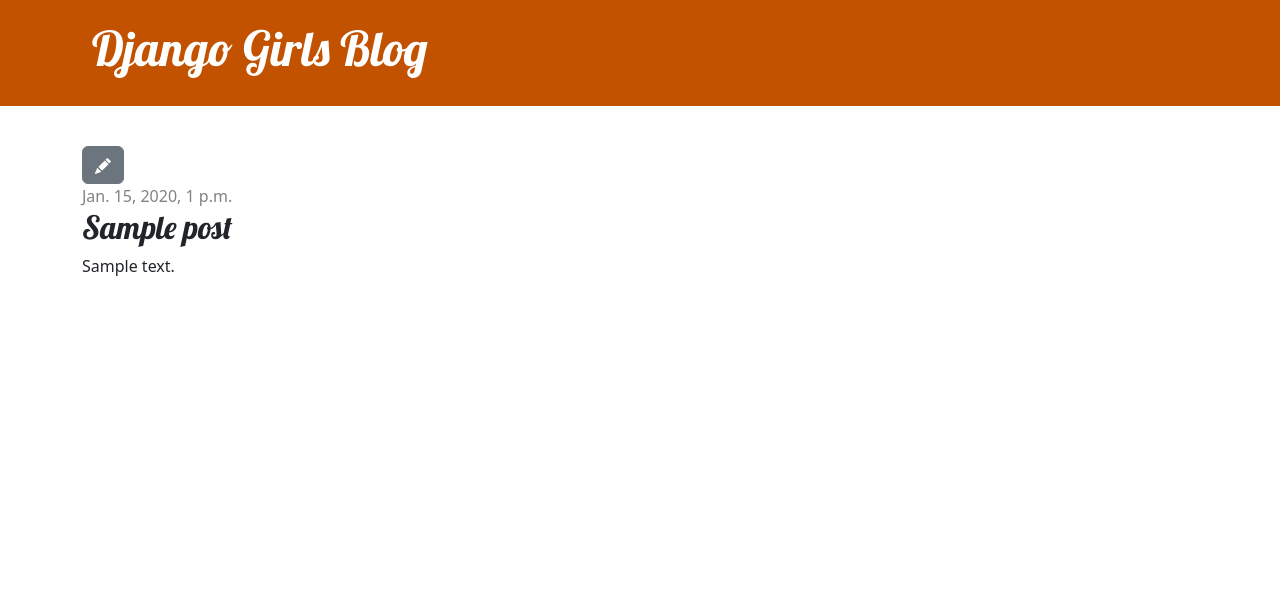
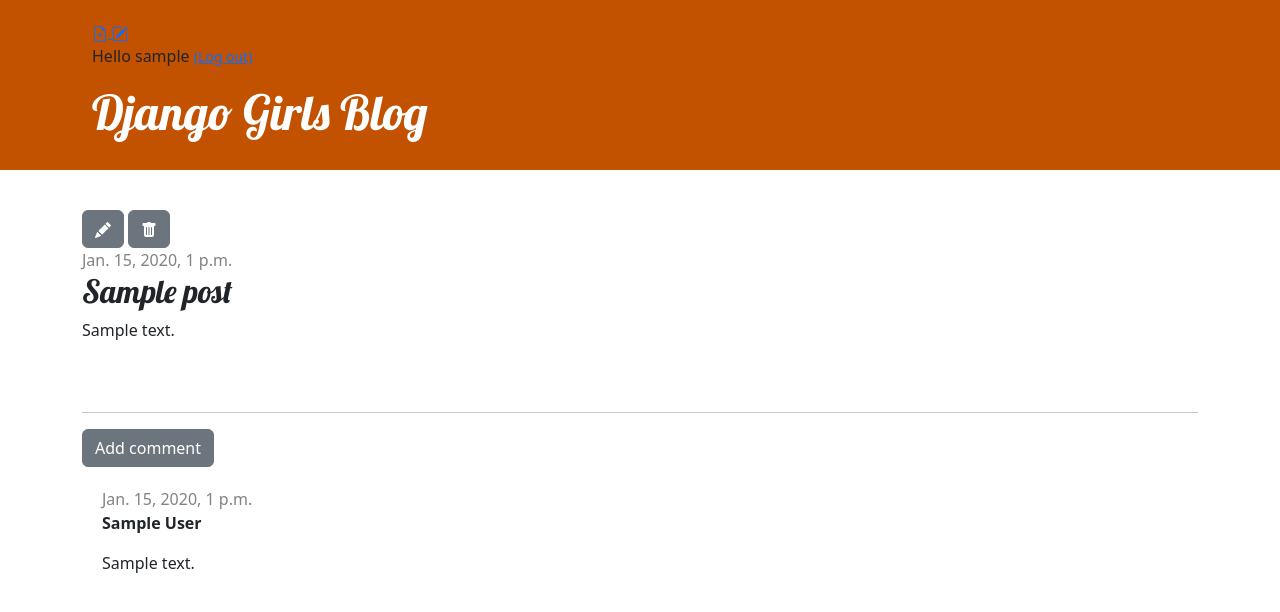
Before and after one commit to joshua-shadle/ProjectDjango1, a Django app: page /post/1/ in a window 1280 px wide. Shown: the top 612 px of the page. Run offline with Django 5.2, Linux system fonts and the light colour scheme; a user stored in the database is signed in; tables that the repository leaves empty hold one stand-in row (values such as "Sample post").

Commit message:
added html files and updated files here

```diff
--- a/blog/admin.py
+++ b/blog/admin.py
@@ -1,7 +1,9 @@
 from django.contrib import admin
+from .models import Post, Comment
 
 # Register your models here.
 from django.contrib import admin
 from .models import Post
 
 admin.site.register(Post)
+admin.site.register(Comment)
--- a/blog/models.py
+++ b/blog/models.py
@@ -15,3 +15,16 @@ class Post(models.Model):
 
     def __str__(self):
         return self.title
+class Comment(models.Model):
+    post = models.ForeignKey('blog.Post', on_delete=models.CASCADE, related_name='comments')
+    author = models.CharField(max_length=200)
+    text = models.TextField()
+    created_date = models.DateTimeField(default=timezone.now)
+    approved_comment = models.BooleanField(default=False)
+
+    def approve(self):
+        self.approved_comment = True
+        self.save()
+
+    def __str__(self):
+        return self.text
--- a/blog/static/css/blog.css
+++ b/blog/static/css/blog.css
@@ -37,3 +37,6 @@ h4 {
 
 body {
 }
+.comment {
+    margin: 20px 0px 20px 20px;
+}
--- a/blog/templates/blog/base.html
+++ b/blog/templates/blog/base.html
@@ -10,6 +10,15 @@
    <body>
 <header class="page-header">
         <div class="container">
+            {% if user.is_authenticated %}
+            <a href="{% url 'post_new' %}" class="top-menu">
+                {% include './icons/file-earmark-plus.svg' %}
+            </a>
+            <a href="{% url 'post_draft_list' %}" class="top-menu">{% include './icons/pencil-square.svg'%}</a>
+            <p id="logout" class="top-menu">Hello {{ user.username }} <small><a href="{% url 'logout' %}">(Log out)</a></small></p>
+            {% else %}
+            <a href="{% url 'login' %}" class="top-menu">{% include './icons/lock-fill.svg' %}</a>
+            {% endif %}
             <h1><a href="/">Django Girls Blog</a></h1>
         </div>
     </header>
--- a/blog/templates/blog/post_detail.html
+++ b/blog/templates/blog/post_detail.html
@@ -2,19 +2,45 @@
 
 {% block content %}
     <article class="post">
+
         <aside class="actions">
             {% if user.is_authenticated %}
-            <a class="btn btn-secondary" href="{% url 'post_edit' pk=post.pk %}">
-                {% include './icons/pencil-fill.svg' %}
-            </a>
+                <a class="btn btn-secondary" href="{% url 'post_edit' pk=post.pk %}">
+                    {% include './icons/pencil-fill.svg' %}
+                </a>
+
+                <a class="btn btn-secondary" href="{% url 'post_remove' pk=post.pk %}">
+                    {% include './icons/trash-fill.svg' %}
+                </a>
             {% endif %}
         </aside>
+
         {% if post.published_date %}
-            <time class="date">
+            <div class="date">
                 {{ post.published_date }}
-            </time>
+            </div>
+        {% else %}
+            <aside class="actions">
+                <form method="POST" action="{% url 'post_publish' pk=post.pk %}">
+                    {% csrf_token %}
+                    <button type="submit" class="btn btn-secondary">Publish</button>
+                </form>
+            </aside>
         {% endif %}
+
         <h2>{{ post.title }}</h2>
         <p>{{ post.text|linebreaksbr }}</p>
+
     </article>
+<hr>
+<a class="btn btn-secondary" role="button" href="{% url 'add_comment_to_post' pk=post.pk %}">Add comment</a>
+{% for comment in post.comments.all %}
+    <div class="comment">
+        <div class="date">{{ comment.created_date }}</div>
+        <strong>{{ comment.author }}</strong>
+        <p>{{ comment.text|linebreaks }}</p>
+    </div>
+{% empty %}
+    <p>No comments here yet :(</p>
+{% endfor %}
 {% endblock %}
--- a/blog/urls.py
+++ b/blog/urls.py
@@ -1,5 +1,8 @@
 from django.urls import path
 from . import views
+from django.urls import path, include
+from django.contrib.auth import views as auth_views
+
 
 urlpatterns = [
     path('', views.post_list, name='post_list'),
@@ -7,4 +10,14 @@ urlpatterns = [
     path('post/new/', views.post_new, name='post_new'),
     path('post/<int:pk>/edit/', views.post_edit, name='post_edit'),
     path('post/<int:pk>/edit/', views.post_edit, name='post_edit'),
+    path('accounts/', include('django.contrib.auth.urls')),
+    path('drafts/', views.post_draft_list, name='post_draft_list'),
+    path('post/<int:pk>/publish/', views.post_publish, name='post_publish'),
+    path('post/<int:pk>/remove/', views.post_remove, name='post_remove'),
+    path('accounts/login/', auth_views.LoginView.as_view(), name='login'),
+    path('post/<int:pk>/comment/', views.add_comment_to_post, name='add_comment_to_post'),
+
+
+
+
 ]
--- a/blog/views.py
+++ b/blog/views.py
@@ -1,7 +1,9 @@
 from django.shortcuts import render, get_object_or_404, redirect
 from .models import Post
-from .forms import PostForm
+from .forms import PostForm, CommentForm
 from django.utils import timezone
+from django.contrib.auth.decorators import login_required
+
 
 
 def post_list(request):
@@ -10,18 +12,23 @@ def post_list(request):
 def post_detail(request, pk):
     post = get_object_or_404(Post, pk=pk)
     return render(request, 'blog/post_detail.html', {'post': post})
+
+
+@login_required
 def post_new(request):
     if request.method == "POST":
         form = PostForm(request.POST)
         if form.is_valid():
             post = form.save(commit=False)
             post.author = request.user
-            post.published_date = timezone.now()
             post.save()
             return redirect('post_detail', pk=post.pk)
     else:
         form = PostForm()
     return render(request, 'blog/post_edit.html', {'form': form})
+
+
+@login_required
 def post_edit(request, pk):
     post = get_object_or_404(Post, pk=pk)
     if request.method == "POST":
@@ -29,9 +36,40 @@ def post_edit(request, pk):
         if form.is_valid():
             post = form.save(commit=False)
             post.author = request.user
-            post.published_date = timezone.now()
             post.save()
             return redirect('post_detail', pk=post.pk)
     else:
         form = PostForm(instance=post)
     return render(request, 'blog/post_edit.html', {'form': form})
+
+@login_required
+def post_draft_list(request):
+    posts = Post.objects.filter(published_date__isnull=True).order_by('created_date')
+    return render(request, 'blog/post_draft_list.html', {'posts': posts})
+
+@login_required
+def post_publish(request, pk):
+    post = get_object_or_404(Post, pk=pk)
+    if request.method == 'POST':
+        post.publish()
+    return redirect('post_detail', pk=pk)
+
+@login_required
+def post_remove(request, pk):
+    post = get_object_or_404(Post, pk=pk)
+    if request.method == 'POST':
+        post.delete()
+    return redirect('post_list')
+
+def add_comment_to_post(request, pk):
+    post = get_object_or_404(Post, pk=pk)
+    if request.method == "POST":
+        form = CommentForm(request.POST)
+        if form.is_valid():
+            comment = form.save(commit=False)
+            comment.post = post
+            comment.save()
+            return redirect('post_detail', pk=post.pk)
+    else:
+        form = CommentForm()
+    return render(request, 'blog/add_comment_to_post.html', {'form': form})
--- a/mysite/settings.py
+++ b/mysite/settings.py
@@ -7,6 +7,7 @@ import os
 from pathlib import Path
 from dotenv import load_dotenv
 
+LOGIN_REDIRECT_URL = '/'
 # Base directory
 BASE_DIR = Path(__file__).resolve().parent.parent
 
```
Also changed, not shown: blog/forms.py (+6 -3 lines), blog/templates/blog/add_comment_to_post.html (added, +9 -0 lines), blog/templates/blog/post_draft_list.html (added, +11 -0 lines), blog/templates/blog/post_list.html (+9 -3 lines), blog/templates/registration/login.html (added, +24 -0 lines), blog/migrations/0002_comment.py (added), blog/templates/blog/icons/pencil-square.svg (added), blog/templates/blog/icons/trash-fill.svg (added), blog/templates/blog/post_draft_list.py (added). Lines whose indentation alone changed are shown as unchanged.
